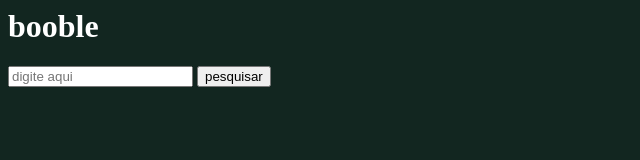
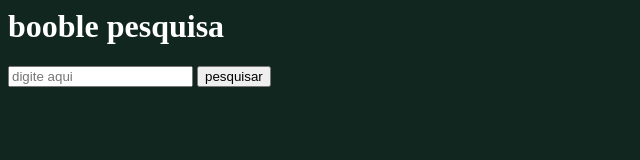
Before and after one commit to Vitorugz/meu-projeto, a plain HTML site: page index.html in a window 1280 px wide. Shown: the whole page, without its empty margins (0-640 px from the left). Drawn offline with Linux system fonts and the light colour scheme.

Commit message:
alterrando tituulo

```diff
--- a/index.html
+++ b/index.html
@@ -10,7 +10,7 @@
 
 <body>
     <h1>
-        booble
+        booble pesquisa
     </h1>
 
     <input type="text" placeholder="digite aqui" />
```
